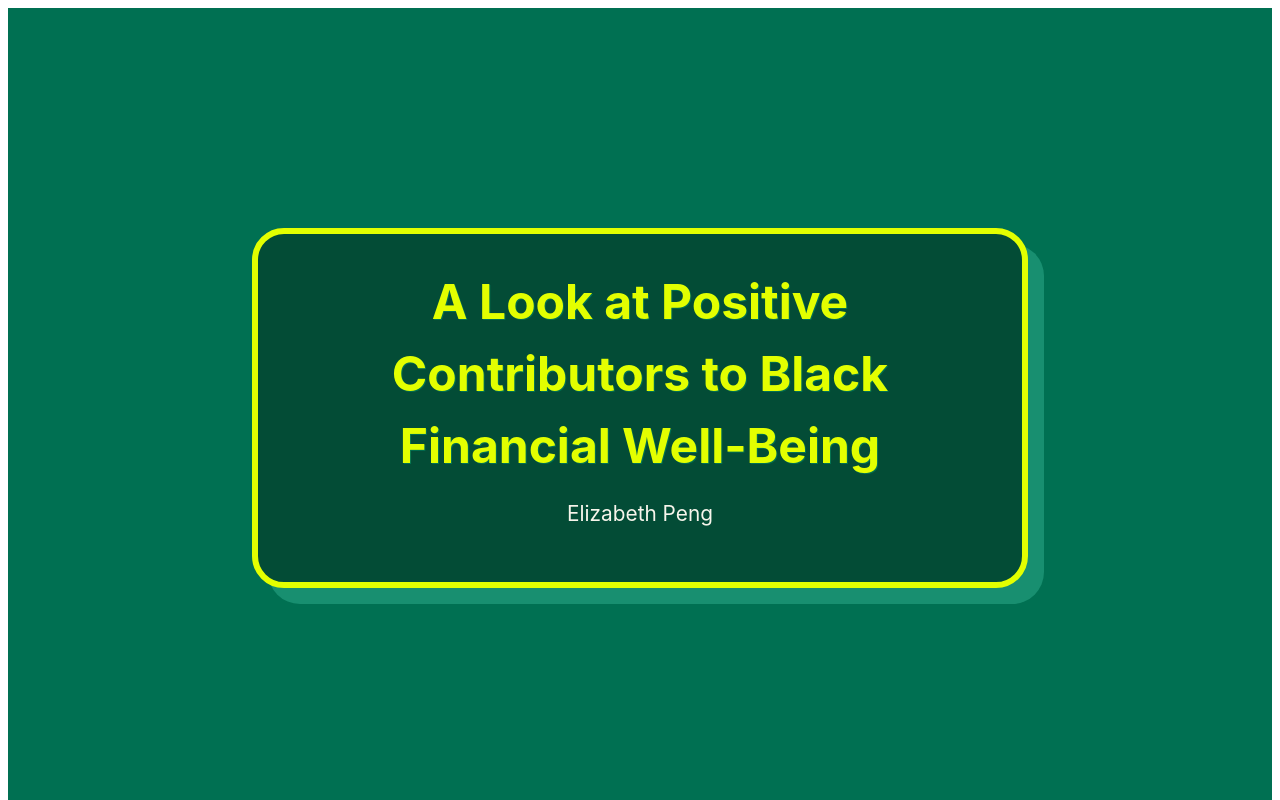
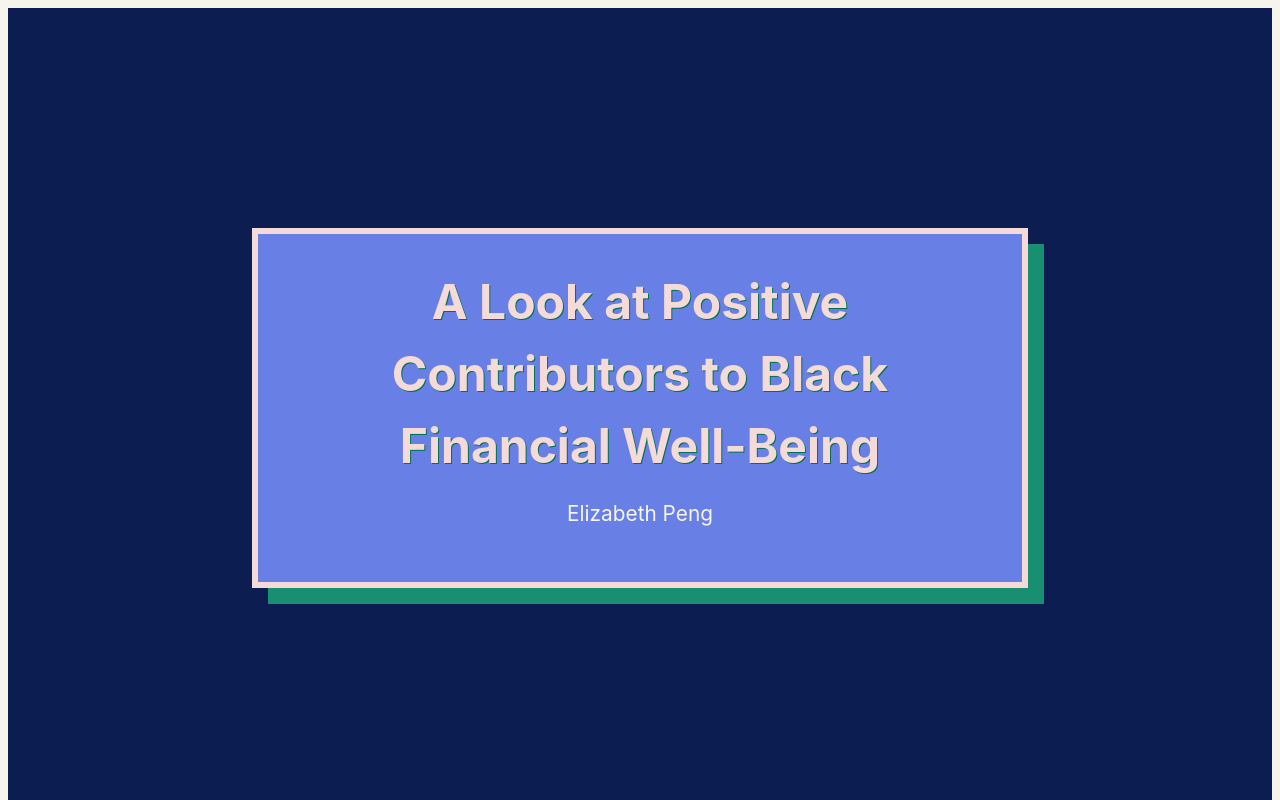
Before and after one commit to epeng333/kwk-dsc-final-project, a Svelte app: page / in a window 1280 px wide. Shown: the top 800 px of the page. Built offline with nearby package versions, Linux system fonts and the light colour scheme.

Commit message:
Add overall background color, remove curved corners for boxes in ArticleText, add gradient background in Scroller, change colors and remove curved corners for boxes in TitleCard, change font color for h3 for 8 factors

```diff
--- a/src/app.css
+++ b/src/app.css
@@ -9,3 +9,7 @@
   -webkit-font-smoothing: antialiased;
   -moz-osx-font-smoothing: grayscale;
 }
+
+body {
+  background-color: #f7f5eb
+}
--- a/src/lib/ArticleText.svelte
+++ b/src/lib/ArticleText.svelte
@@ -15,7 +15,7 @@
         background-color: #ff99fc;
         color: #007052;
         border: solid #8427c9 3px;
-        border-radius: 20px;
+        /* border-radius: 20px; */
         padding: 20px;
         box-shadow: 16px 16px #8aa6df;
     }
--- a/src/lib/Scroller.svelte
+++ b/src/lib/Scroller.svelte
@@ -16,7 +16,8 @@
 
 <style>
     .wrapper {
-        background-color: #f7f5eb;
+        /* background-color: #f7f5eb; */
+        background-image: linear-gradient(#0B1D51, violet, yellow, #FEFFC4, #70D6FF);
         padding: min(100vh, 30rem) 1rem;
         border-style: solid;
         border-color: #4096fa;
--- a/src/lib/TitleCard.svelte
+++ b/src/lib/TitleCard.svelte
@@ -11,7 +11,7 @@
 
 <style>
     .title-card {
-        background-color: #007052;
+        background-color: #0B1D51;
         height: 100vh;
         display: flex;
         justify-content: center;
@@ -24,17 +24,17 @@
 
     .content {
         max-width: 700px;
-        background-color: #034c36;
+        background-color: #687FE5;
         padding: 2rem;
-        border: 6px solid #e3ff00;
-        border-radius: 2rem;
+        border: 6px solid #F4DBD8;
+        /* border-radius: 2rem; */
         box-shadow: 16px 16px #188f70;
     }
 
     h1 {
         font-size: 3rem;
         margin: 0;
-        color: #e3ff00;
+        color: #F4DBD8;
         text-shadow: 1px 1px 0 #007052;
     }
 
--- a/src/sections/BodySection.svelte
+++ b/src/sections/BodySection.svelte
@@ -296,6 +296,13 @@
     padding: 20px;
     /* text-align: center; */
   }
+  h3 {
+    font-size: 2rem;
+    margin: 0;
+    padding-top: 10px;
+    color: #7B68EE;
+    /* text-shadow: 1px 1px 0 #007052; */
+  }
   .median-net-worth-img {
     width: 100%;
     margin: 0px auto;
```
